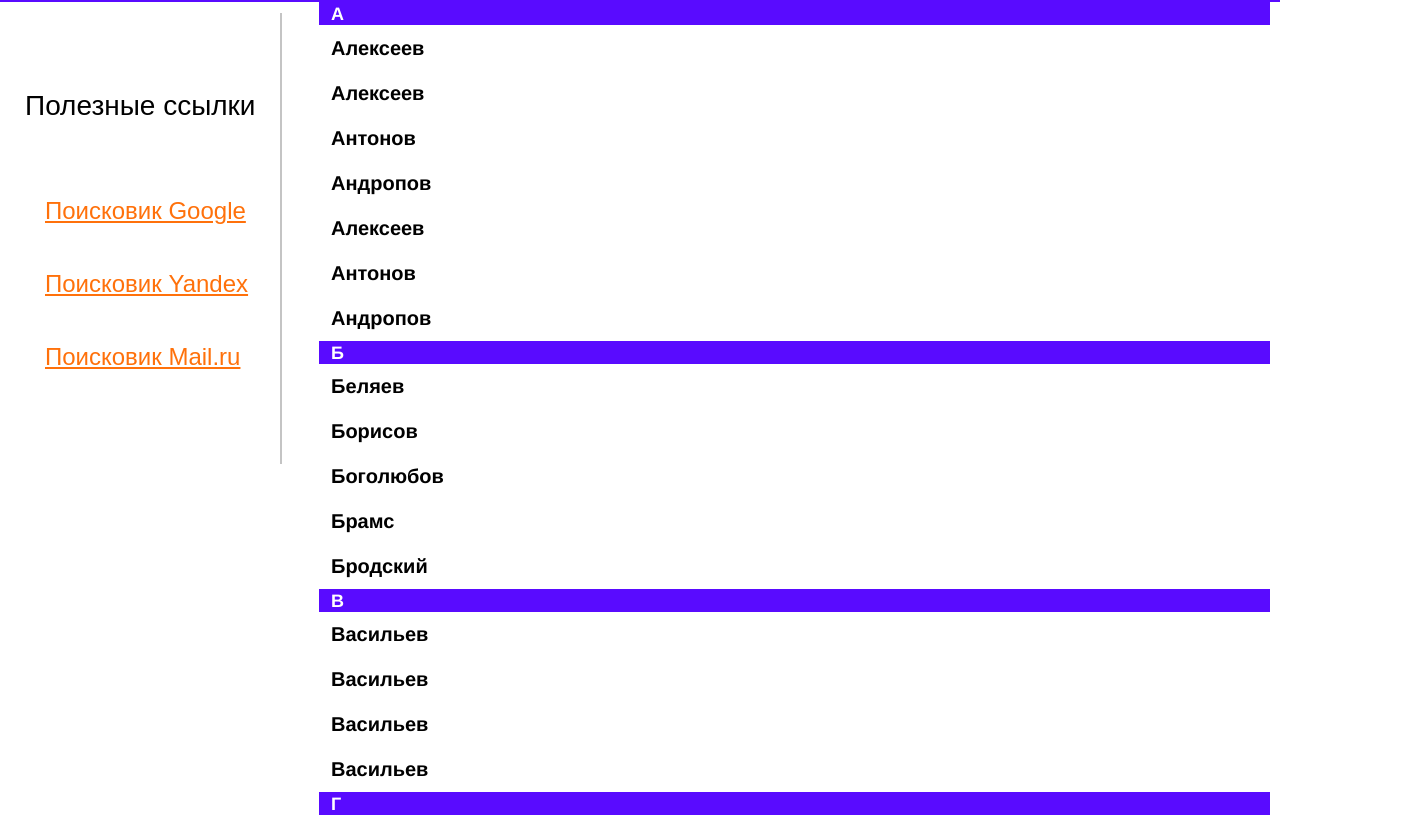
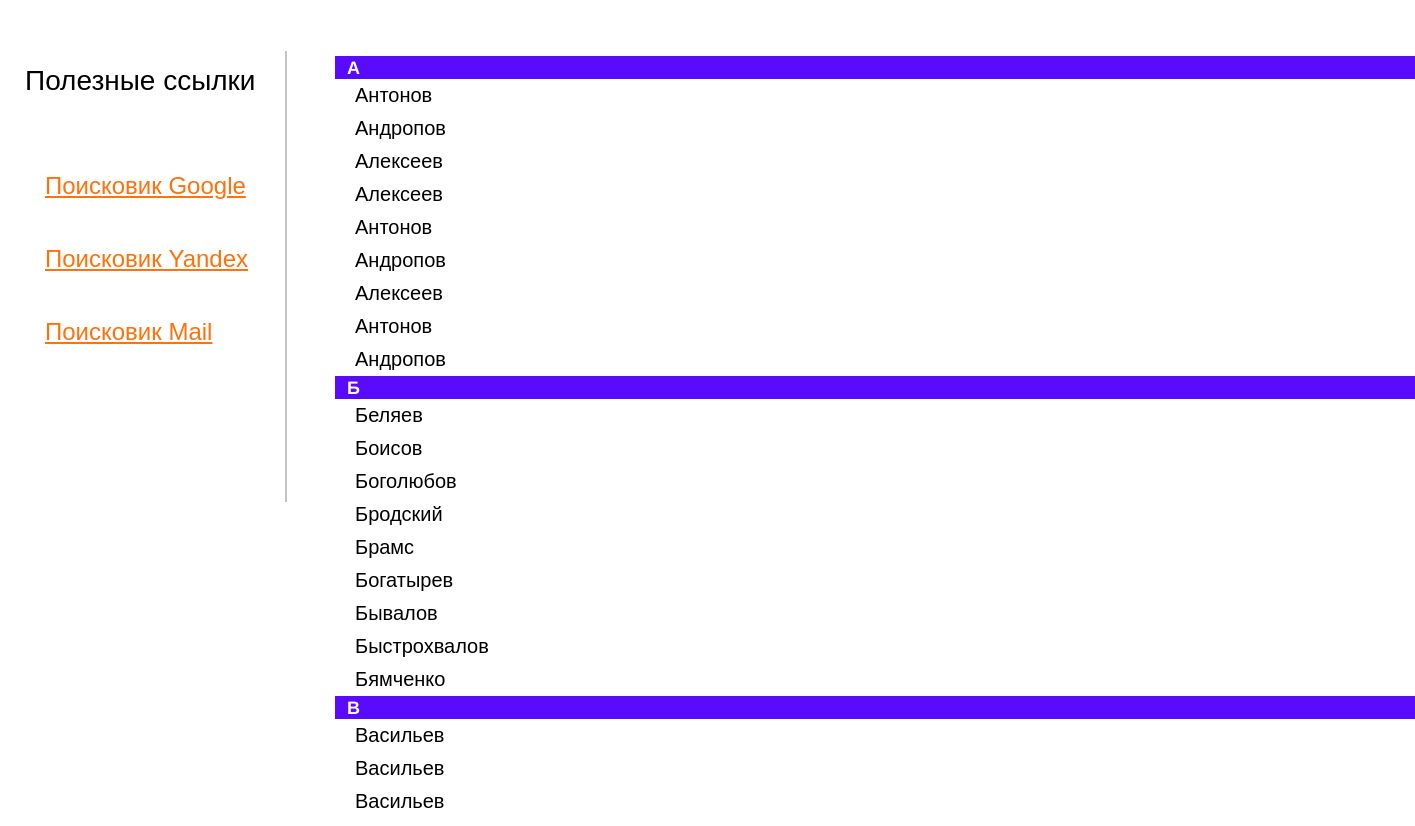
Before and after one commit to krasnov-vadim/krasnov-vadim, a plain HTML site: page homework_3/index.html in a window 1280 px wide. Shown: the part 87-913 px from the top of the page, 1415 px wide, since content can reach past the window. Drawn offline with Linux system fonts and the light colour scheme.

Commit message:
add homework_3

```diff
--- a/homework_3/index.html
+++ b/homework_3/index.html
@@ -4,79 +4,60 @@
     <meta charset="UTF-8">
     <meta http-equiv="X-UA-Compatible" content="IE=edge">
     <meta name="viewport" content="width=device-width, initial-scale=1.0">
-    <title>prosto</title>
-    <link rel="stylesheet"type="text/css" href="style.css">
+    <title>Homework_3</title>
+    <link rel="stylesheet" type="text/css" href="style.css">
 </head>
 <body>
     <header class="header">
         <h1>Адресная книга</h1>
     </header>
-         <section class="menu-container">
-           <section class="section-sidebar">
+    <div class="box"></div>
+    <section class="meny-container">
+        <div class="sidebar">
             <h2 class="h2">Полезные ссылки
-             <a href="https://www.google.com/webhp?hl=ru&sa=X&ved=0ahUKEwiNmtm3iar2AhVhkosKHbZvC8YQPAgI"class="sidebar-google">Поисковик Google</a><br>
-             <a href="https://yandex.ru/"class="sidebar-yandex">Поисковик Yandex</a> <br>
-             <a href="https://mail.ru/"class="sidebar-mail">Поисковик Mail.ru</a></h2></section>
-           <section class="line-siderbox">
+                <a href="https://www.google.com/webhp?hl=ru&sa=X&ved=0ahUKEwiNmtm3iar2AhVhkosKHbZvC8YQPAgI" class="sidebar-google" target="_blank" rel="nofollow noopener noreferrer">Поисковик Google</a>
+                <br>
+                <a href="https://yandex.ru/" class="sidebar-yandex" target="_blank" rel="nofollow noopener noreferrer">Поисковик Yandex</a>
+                <br>
+                <a href="https://mail.ru/" class="sidebar-mail" target="_blank" rel="nofollow noopener noreferrer">Поисковик Mail</a>
+            </h2>
+            <div class="line-siderbox"></div>
+        </div>
+        <div class="contacts">
+            <p class="contacts-main">А</p>
+            <ul class="contacts-list"></ul>
+                <li class="contacts-name">Антонов</li>
+                <li class="contacts-name">Андропов</li>
+                <li class="contacts-name">Алексеев</li>
+                <li class="contacts-name">Алексеев</li>
+                <li class="contacts-name">Антонов</li>
+                <li class="contacts-name">Андропов</li>
+                <li class="contacts-name">Алексеев</li>
+                <li class="contacts-name">Антонов</li>
+                <li class="contacts-name">Андропов</li>
+            <p class="contacts-main">Б</p>
+            <ul class="contacts-list"> </ul>
+                <li class="contacts-name">Беляев</li>
+                <li class="contacts-name">Боисов</li>
+                <li class="contacts-name">Боголюбов</li>
+                <li class="contacts-name">Бродский</li>
+                <li class="contacts-name">Брамс</li>
+                <li class="contacts-name">Богатырев</li>
+                <li class="contacts-name">Бывалов</li>
+                <li class="contacts-name">Быстрохвалов</li>
+                <li class="contacts-name">Бямченко</li>
+            <p class="contacts-main">В</p>
+            <ul class="contacts-list"></ul>
+                <li class="contacts-name">Васильев</li>
+                <li class="contacts-name">Васильев</li>
+                <li class="contacts-name">Васильев</li>
+                <li class="contacts-name">Васильев</li>
+                <li class="contacts-name">Васильев</li>
+                <li class="contacts-name">Васильев</li>
+                <li class="contacts-name">Васильев</li>
+                <li class="contacts-name">Васильев</li>
+                <li class="contacts-name">Васильев</li>
+        </div>
     </section>
-          <dl>
-            <dt>A</dt>
-            <dd>Антонов</dd>
-            <dd>Андропов</dd>
-            <dd>Алексеев</dd>
-            <dd>Алексеев</dd>
-            <dd>Антонов</dd>
-            <dd>Андропов</dd>
-            <dd>Алексеев</dd>
-            <dd>Антонов</dd>
-            <dd>Андропов</dd>
-          </dl>
-          <dl>
-            <dt>Б</dt>
-            <dd>Беляев</dd>
-            <dd>Борисов</dd>
-            <dd>Боголюбов</dd>
-            <dd>Брамс</dd>
-            <dd>Бродский</dd>
-          </dl>
-          <dl>
-            <dt>В</dt>
-            <dd>Васильев</dd>
-            <dd>Васильев</dd>
-            <dd>Васильев</dd>
-            <dd>Васильев</dd>
-          </dl>
-          <dl>
-            <dt>Г</dt>
-            <dd>Грачев</dd>
-            <dd>Грачев</dd>
-            <dd>Грачев</dd>
-            <dd>Грачев</dd>
-            <dd>Грачев</dd>
-          </dl>
-          <dl>
-            <dt>Д</dt>
-            <dd>Дроздов</dd>
-            <dd>Дроздов</dd>
-            <dd>Дроздов</dd>
-            <dd>Дроздов</dd>
-            <dd>Дроздов</dd>
-          </dl>
-          <dl>
-            <dt>Е</dt>
-            <dd>Ежевика</dd>
-            <dd>Ежевика</dd>
-            <dd>Ежевика</dd>
-            <dd>Ежевика</dd>
-            <dd>Ежевика</dd>
-          </dl>
-          <dl>
-            <dt>Ж</dt>
-            <dd>Журов</dd>
-            <dd>Журов</dd>
-            <dd>Журов</dd>
-            <dd>Журов</dd>
-            <dd>Журов</dd>
-          </dl>
 </body>
 </html>
--- a/homework_3/style.css
+++ b/homework_3/style.css
@@ -1,6 +1,6 @@
 body {
      min-height: 2000vh;
-    /* width: 100%; */
+
 }
 * {
      padding: 0;
@@ -8,57 +8,61 @@ body {
      border: 0;
      box-sizing: border-box;
 }
-.header{
-    position:fixed;
+.header {
+     position: fixed;
      display: block;
-    width: 100%;
+     width: 1440%;
      height: 89px;
      left: 0px;
      top: 0px;
-    margin-top: 0;
-    background-color: rgba(89, 11, 255, 1);
-    z-index: 2;
+     background-color: #590bff;
+     z-index: 1;
 }
- h1{
+h1 {
      position: relative;
+     display: inline;
      left: 29px;
-    padding-bottom: 13px;
-    font-family: Arial, sans-serif;
+     top: 13px;
+     font-family: Arial, Helvetica, sans-serif;
      font-style: normal;
-    font-weight: normal;
+     font-weight: 400;
      font-size: 54px;
-    line-height: 63px;
-    color: #FFFFFF;
+     color: white
 }
-.menu-container {
+.box {
+    position: fixed;
+    width: 1440px;
+    height: 20px;
+    top: 80px;
+    background-color: #FFF;
+    z-index: 1 ;
+}
+.meny-container {
      display: flex;
      flex-wrap: wrap;
      justify-content: space-between;
 }
-.section-sidebar
-{
+.sidebar {
      position: fixed;
-width: 20%;
+     width: 282px;
      height: 457px;
      left: 5px;
-margin-top: 136px;
-display: inline-block;
-vertical-align: top;
+     top: 136px;
 }
-  h2{
-  position:relative;
+h2 {
+     position: absolute;
      width: 240px;
      height: 33px;
      left: 20px;
-  top: 40px;
+     top: 15px;
      font-family: Arial, Helvetica, sans-serif;
      font-style: normal;
-  font-weight: normal;
+     font-weight: 400;
      font-size: 28px;
      line-height: 33px;
-  color: #000000;
+     color: black;
 }
-.sidebar-google{
+.sidebar-google {
      position: relative;
      width: 206px;
      height: 28px;
@@ -66,15 +70,14 @@ left: 20px;
      top: 71px;
      font-family: Arial, Helvetica, sans-serif;
      font-style: normal;
-font-weight: normal;
+     font-weight: 400;
      font-size: 24px;
      line-height: 28px;
      text-decoration-line: underline;
-color: #FF710B;
+     color: #FF710B
 }
-.sidebar-yandex{
+.sidebar-yandex {
      position: relative;
-visibility: visible;
      width: 209px;
      height: 28px;
      left: 20px;
@@ -85,40 +88,37 @@ font-weight: normal;
      font-size: 24px;
      line-height: 28px;
      text-decoration-line: underline;
-color: #FF710B;
+     color: #FF710B
 }
-.sidebar-mail{
+.sidebar-mail {
      position: relative;
-visibility: visible;
-width: 211px;
+     width: 204px;
      height: 28px;
      left: 20px;
      top: 151px;
      font-family: Arial, Helvetica, sans-serif;
      font-style: normal;
-font-weight:normal;
+     font-weight: normal;
      font-size: 24px;
      line-height: 28px;
-text-decoration-line:underline;
-color: #FF710B;
+     text-decoration-line: underline;
+     color: #FF710B
 }
-.line-siderbox{
-position:fixed;
+.line-siderbox {
+    position: fixed;
     width: 2px;
     height: 451px;
-left: 280px;
-top: 100px;
+    left: 285px;
+    top: 138px;
     background: #C4C4C4;
 }
-dl {
-/* margin-block-start: 184px; */
-/* margin-block-end: 1em; */
-margin-inline-start: 319px;
-margin-inline-end: 10px;
-display: block;
-width: 80%;
+.contacts {
+     position:  absolute;
+     width: 1080px;
+     left: 335px;
+     top: 143px;
 }
-dt {
+.contacts-main {
      background: #590bff;;
      color: #FFF;
      font: bold 18px/21px Helvetica, Arial, sans-serif;
@@ -126,10 +126,18 @@ margin: 0;
      padding: 2px 0 0 12px;
      position: -webkit-sticky;
      position: sticky;
-top: 89px;
+     top: 100px;
+     right: 25px;
 }
-dd {
-font: bold 20px/45px Helvetica, Arial, sans-serif;
-margin: 0;
-padding: 0 0 0 12px;
+.contacts-name {
+     list-style-type: none;
+     width: 132px;
+     left: 200px;
+     top: 54px;
+     padding-left: 20px;
+     font-family: Arial, Helvetica, sans-serif;
+     font-style: normal;
+     font-weight: 400;
+     font-size: 20px;
+    line-height: 33px;
 }
```
Lines whose indentation alone changed are shown as unchanged.
